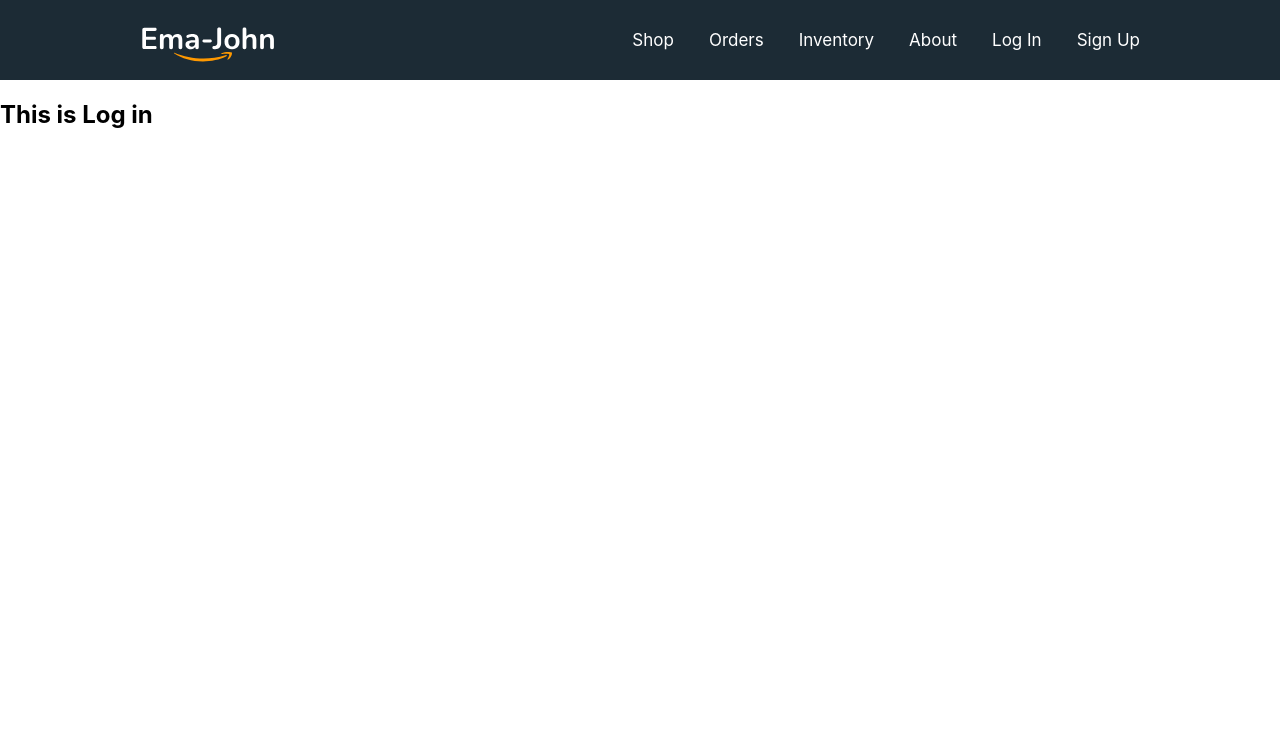
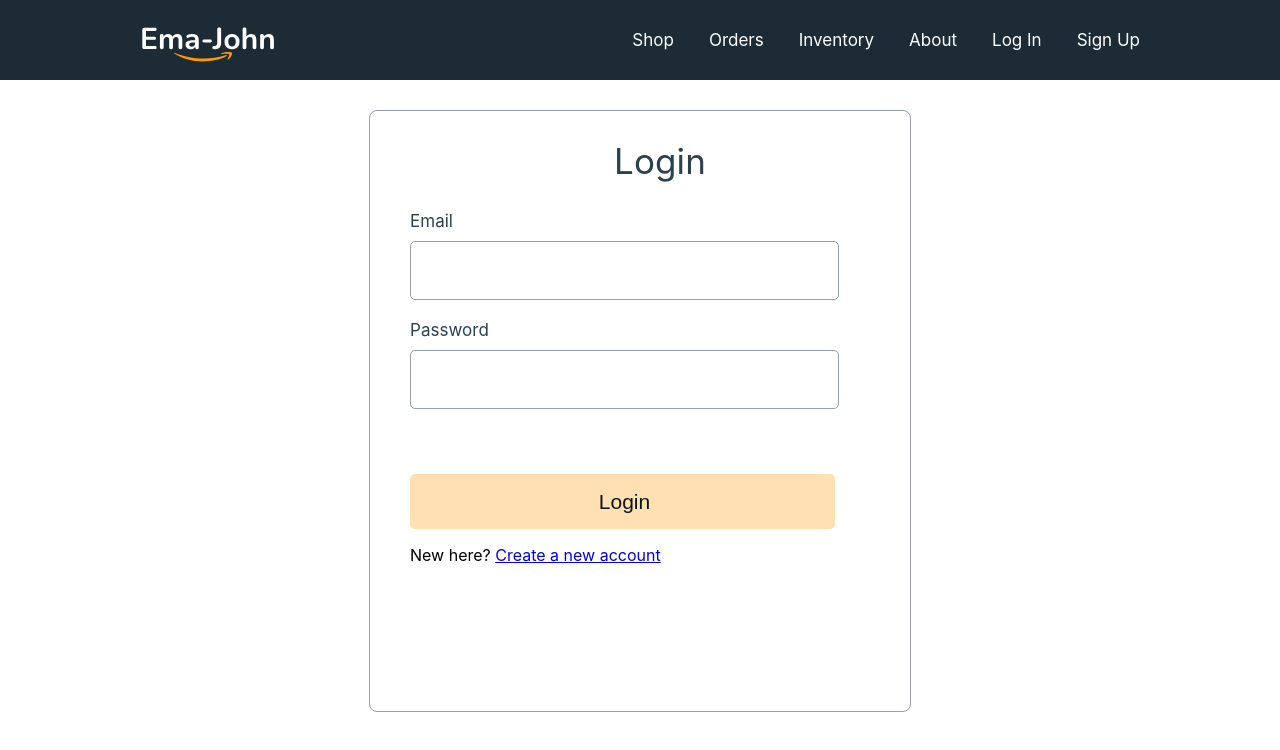
Before and after one commit to SkrChowdhury/reactjs-ecommerce-simple, a React (Create React App) app: page /login in a window 1280 px wide. Shown: the top 750 px of the page. Built offline with nearby package versions, Linux system fonts and the light colour scheme.

Commit message:
login page design done

```diff
--- a/src/components/Login/Login.css
+++ b/src/components/Login/Login.css
@@ -0,0 +1,57 @@
+.form-container{
+    width: 500px;
+    height: 600px;
+    border: 1px solid #95A0A7;
+    border-radius: 8px;
+    margin: 30px auto;
+    padding-left: 40px;
+}
+
+.form-title{
+    font-weight: 400;
+    font-size: 35px;
+    line-height: 42px;
+    letter-spacing: 0.0025em;
+    color: #2A414F;
+    text-align: center;
+}
+.form-control{
+    margin-bottom: 20px;
+}
+.form-control label{
+    display: block;
+    font-weight: 400;
+    font-size: 17px;
+    line-height: 20px;
+    letter-spacing: 0.0015em;
+    margin-bottom: 10px;
+    color: #2A414F;
+}
+
+.form-control input{
+    width: 415px;
+    height: 55px;
+    border: 1px solid #95A0A7;
+    border-radius: 5px;
+    font-size: 1.5em;
+    padding-left: 10px;
+}
+
+.btn-submit{
+width: 425px;
+height: 55px;
+background:rgba(255,153,0,0.3);
+border-radius:5px;
+font-weight: 400;
+font-size: 21px;
+line-height: 25px;
+letter-spacing: 0.0015em;
+color: #0E161A;
+padding-left: 10px;
+border: none;
+margin-top: 45px;
+}
+
+.btn-submit:hover{
+    background:rgba(255,153,0,0.5);
+}
--- a/src/components/Login/Login.js
+++ b/src/components/Login/Login.js
@@ -1,10 +1,23 @@
 import React from 'react';
+import { Link } from 'react-router-dom';
 import './Login.css';
 
 const Login = () => {
   return (
-    <div>
-      <h2>This is Log in</h2>
+    <div className="form-container">
+      <h2 className="form-title"> Login</h2>
+      <form>
+        <div className="form-control">
+          <label htmlFor="email">Email</label>
+          <input type="email" name="email" id="" required />
+        </div>
+        <div className="form-control">
+          <label htmlFor="password">Password</label>
+          <input type="password" name="password" id="" required />
+        </div>
+        <input className='btn-submit' type="submit" value="Login" />
+      </form>
+      <p>New here? <Link to='/signup'>Create a new account</Link></p>
     </div>
   );
 };
```
